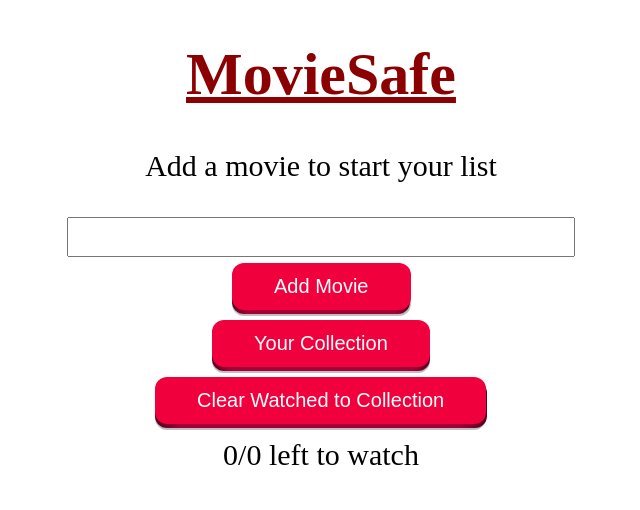
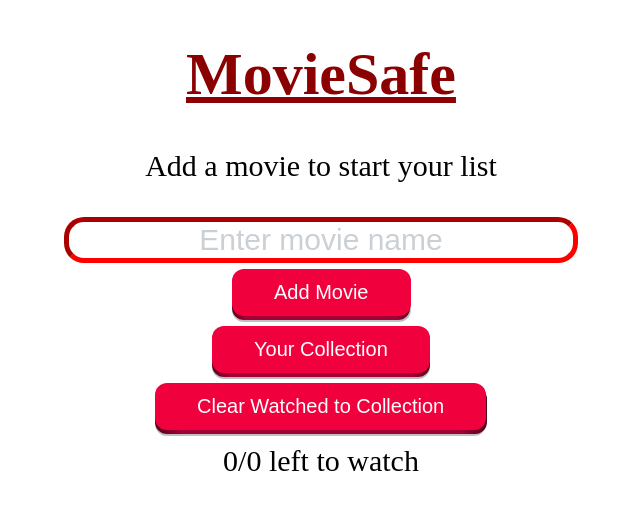
Before and after one commit to dylan-sloan/MovieSafe, a React (Create React App) app: page / in a window 1280 px wide. Shown: the top 510 px of the page, without its empty margins (319-959 px from the left). Built offline with nearby package versions, Linux system fonts and the light colour scheme.

Commit message:
input field changes

```diff
--- a/src/components/Home.js
+++ b/src/components/Home.js
@@ -84,7 +84,7 @@ const Home = () => {
         <div id="centerwrap">
         <h1 className="heading"> MovieSafe </h1>
         <WatchList className="movieList" movies={movies} toggleWatched={toggleWatched}/>
-        <input className="movieList" ref={movieNameRef} type="text" />
+        <input className="movieList" ref={movieNameRef} type="text" placeholder="Enter movie name" />
         {/* Add the buttons */}
         <button class="button-82-pushable" onClick={addMovie}>
             <span class="button-82-shadow"></span>
--- a/src/components/styling.css
+++ b/src/components/styling.css
@@ -12,6 +12,11 @@
     margin: 0 auto;
     display: block;
 }
+
+::placeholder {
+	color: #cbd0d5;
+}
+
 /* Start of button code */
 .button-82-pushable {
     position: relative;
@@ -128,11 +133,18 @@
     margin: 0 auto;
 }
 
-/* Below code centers */
 #centerThis {
     display: block;
     margin-left: auto;
     margin-right: auto;
+}
+
+/* Input field styling */
+input {
+  border: 20 px;
+  border-width: 5px;
+  border-radius: 20px;
+  border-color: red;
 }
 
 #enlarged {
```
